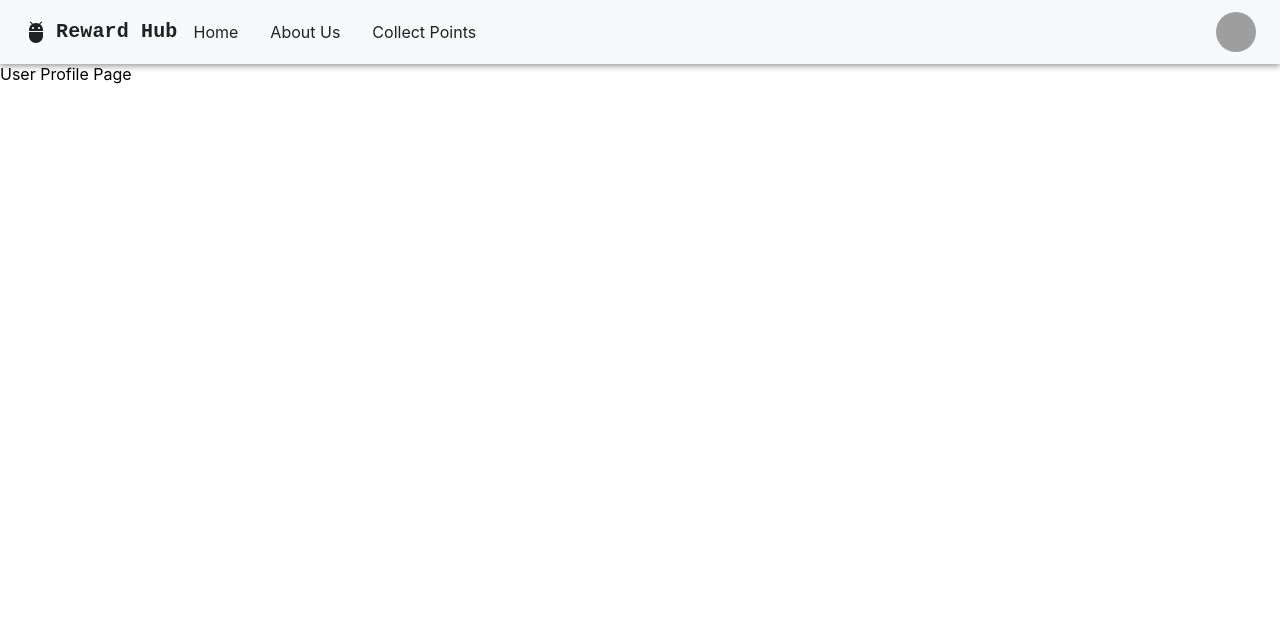
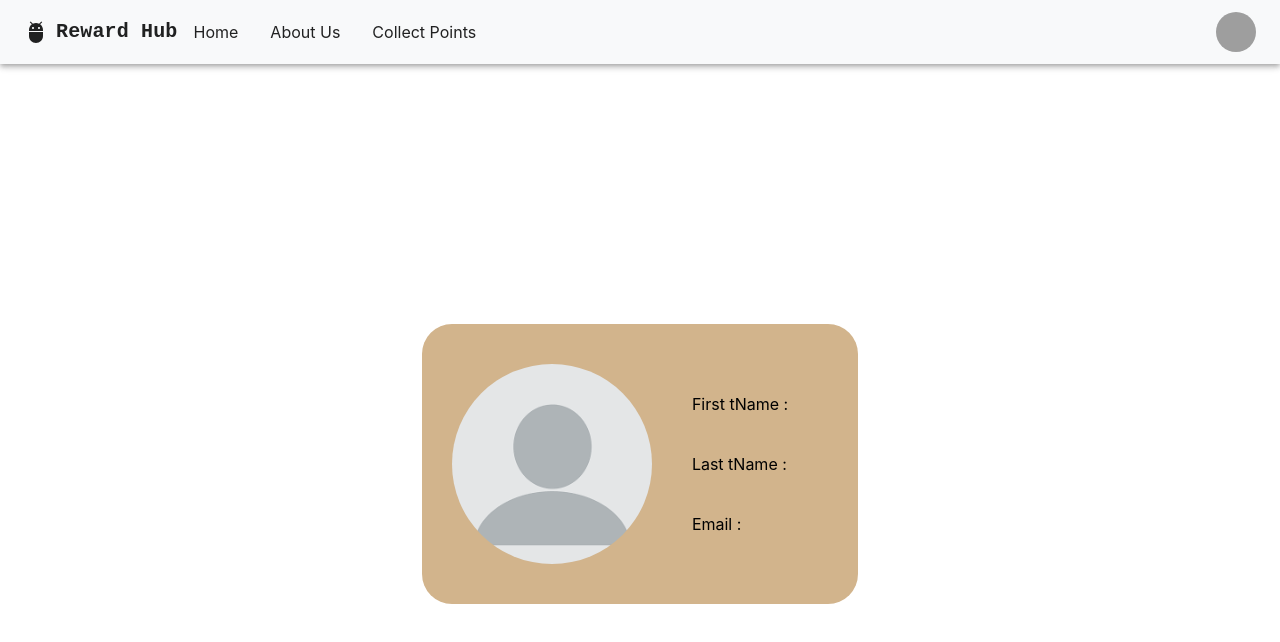
Before and after one commit to misssrav/reward-ui, a React (Create React App) app: page /profile in a window 1280 px wide. Shown: the top 642 px of the page. Built offline with nearby package versions, Linux system fonts and the light colour scheme; no server answers; grey boxes are pictures that could not be loaded.

Commit message:
ui changes

```diff
--- a/package.json
+++ b/package.json
@@ -14,6 +14,7 @@
     "react-dom": "^18.2.0",
     "react-router-dom": "^6.22.3",
     "react-scripts": "5.0.1",
+    "react-toastify": "^10.0.5",
     "web-vitals": "^2.1.4"
   },
   "scripts": {
--- a/src/components/Body.js
+++ b/src/components/Body.js
@@ -1,10 +1,13 @@
-import React from "react";
+import React, { useState } from "react";
 import Container from "@mui/material/Container";
 import Button from "@mui/material/Button";
 import { Link } from "react-router-dom";
 import rewardhub from "../resources/RewardHub.png";
 
 const Body = () => {
+  var token = localStorage.getItem("rh_token");
+  const [isLoggedIn, setIsLoggedIn] = useState(token ? true : false);
+
   return (
     <Container>
       <div
@@ -28,6 +31,7 @@ const Body = () => {
             <h2>Welcome to Reward Hub</h2>
             <p>Start getting rewards from your everyday spending.</p>
           </div>
+          {!isLoggedIn ? (
             <Button
               variant="contained"
               color="primary"
@@ -36,6 +40,9 @@ const Body = () => {
             >
               Join Now
             </Button>
+          ) : (
+            <div></div>
+          )}
         </div>
         <div style={{ flex: 1, display: "flex", justifyContent: "flex-end" }}>
           <img src={rewardhub} alt="Reward Hub logo" />
--- a/src/components/DashboardTable.js
+++ b/src/components/DashboardTable.js
@@ -118,7 +118,7 @@ export default function DashboardTable() {
   var token = localStorage.getItem("rh_token");
   const [rows, setRows] = useState([]);
   useEffect(() => {
-    fetch("http://localhost:2020/transactionhistory", {
+    fetch("http://34.125.34.237:2020/transactionhistory", {
       method: "GET",
       headers: {
         Accept: "application/form-data",
--- a/src/components/Headermui.js
+++ b/src/components/Headermui.js
@@ -19,8 +19,20 @@ import { Link, useNavigate } from "react-router-dom";
 function ResponsiveAppBar() {
   const [anchorElNav, setAnchorElNav] = React.useState(null);
   const [anchorElUser, setAnchorElUser] = React.useState(null);
-  const [isLoggedIn, setIsLoggedIn] = useState(false);
+
+  var token = localStorage.getItem("rh_token");
+  const [isLoggedIn, setIsLoggedIn] = useState(token ? true : false);
   const navigate = useNavigate();
+
+  //const [btnName, setBtnName] = useState(token ? "Logout" : "Login");
+  // const headerBtnClicked = () => {
+  //   if (btnName === "Login") {
+  //     navigate("/login");
+  //   } else {
+  //     localStorage.clear("rh_token");
+  //     navigate("/login");
+  //   }
+  // };
 
   const handleOpenNavMenu = (event) => {
     setAnchorElNav(event.currentTarget);
@@ -37,14 +49,15 @@ function ResponsiveAppBar() {
     setAnchorElUser(null);
   };
   const handleLogin = () => {
-    setIsLoggedIn(true); // Simulate login process
+    //setIsLoggedIn(true); // Simulate login process
     navigate("/login");
   };
 
   const handleLogout = () => {
     setIsLoggedIn(false); // Simulate logout process
     handleCloseUserMenu();
-    navigate("/");
+    localStorage.clear("rh_tokr");
+    navigate("/login");
   };
 
   return (
--- a/src/components/Login.js
+++ b/src/components/Login.js
@@ -15,7 +15,7 @@ export default function Login() {
     console.log("login is excuted", formData);
 
     try {
-      const response = await fetch("http://localhost:2020/login", {
+      const response = await fetch("http://34.125.34.237:2020/login", {
         method: "POST",
         headers: {
           Accept: "application/json",
--- a/src/components/PartnerStores.jsx
+++ b/src/components/PartnerStores.jsx
@@ -7,15 +7,8 @@ import Typography from "@mui/material/Typography";
 export default function PartnerStores() {
   // Enhanced example data for stores with URLs
   const stores = [
-    { id: 1, name: "Store A", url: "https://www.iloveimg.com/" },
-    { id: 2, name: "Store B", url: "https://storeb.com" },
-    { id: 3, name: "Store C", url: "https://storec.com" },
-    { id: 4, name: "Store D", url: "https://stored.com" },
-    { id: 5, name: "Store E", url: "https://storee.com" },
-    { id: 6, name: "Store F", url: "https://storef.com" },
-    { id: 7, name: "Store G", url: "https://storeg.com" },
-    { id: 8, name: "Store H", url: "https://storeh.com" },
-    { id: 9, name: "Store I", url: "https://storei.com" },
+    { id: 1, name: "Shoppie", url: "http://34.125.34.237:82" },
+    { id: 2, name: "Archies", url: "http://34.125.34.237:83" },
   ];
 
   const handleStoreClick = (url) => {
@@ -23,6 +16,7 @@ export default function PartnerStores() {
   };
 
   return (
+    <div className="storeWrapper">
       <Container>
         <Typography variant="h4" component="h1" gutterBottom>
           Reward Hub Partners
@@ -45,5 +39,6 @@ export default function PartnerStores() {
           ))}
         </Grid>
       </Container>
+    </div>
   );
 }
--- a/src/components/Profile.js
+++ b/src/components/Profile.js
@@ -1,5 +1,50 @@
-import React from "react";
+import React, { useEffect, useState } from "react";
+import profile from "../resources/profile.png";
 
 export default function Profile() {
-  return <div> User Profile Page</div>;
+  var token = localStorage.getItem("rh_token");
+  const [userDetails, setDetails] = useState({});
+  useEffect(() => {
+    fetch("http://localhost:2020/userdetails", {
+      method: "GET",
+      headers: {
+        Authorization: `Bearer ${token}`,
+        "Content-Type": "application/json",
+      },
+    })
+      .then((res) => res.json())
+      .then((res) => {
+        setDetails(res);
+      })
+      .catch((err) => {
+        throw err;
+      });
+  }, []);
+  return (
+    <div className="profileWrapper">
+      <div>
+        <div className="profileBox">
+          <div className="profilePic">
+            <img
+              className="profilePicture"
+              src={profile}
+              alt="fbejfw"
+              width="200px"
+            />
+          </div>
+          <div className="profileDetails">
+            <div className="profileDetail">
+              First tName : {userDetails ? userDetails?.user?.firstName : ""}
+            </div>
+            <div className="profileDetail">
+              Last tName : {userDetails ? userDetails?.user?.lastName : ""}
+            </div>
+            <div className="profileDetail">
+              Email : {userDetails ? userDetails?.user?.email : ""}
+            </div>
+          </div>
+        </div>
+      </div>
+    </div>
+  );
 }
--- a/src/components/Register.js
+++ b/src/components/Register.js
@@ -1,6 +1,9 @@
 import React, { useState } from "react";
 import { TextField, Button, Container, Stack } from "@mui/material";
 import { Link } from "react-router-dom";
+import { ToastContainer, toast } from "react-toastify";
+import "react-toastify/dist/ReactToastify.css";
+import { useNavigate } from "react-router-dom";
 
 export default function Register() {
   const [firstName, setFirstName] = useState("");
@@ -8,10 +11,31 @@ export default function Register() {
   const [email, setEmail] = useState("");
   const [dateOfBirth, setDateOfBirth] = useState("");
   const [password, setPassword] = useState("");
-
+  const navigate = useNavigate();
+  const notify = () => toast("User Resistered Successfully !!");
   function handleSubmit(event) {
     event.preventDefault();
-    console.log(firstName, lastName, email, dateOfBirth, password);
+    fetch("http://34.125.34.237:2020/signup", {
+      method: "POST",
+      headers: {
+        Accept: "application/json",
+        "Content-Type": "application/json",
+      },
+      body: JSON.stringify({
+        firstName: firstName,
+        lastName: lastName,
+        dateofbirth: dateOfBirth,
+        email: email,
+        password: password,
+      }),
+    })
+      .then((res) => res.json())
+      .then((res) => {
+        console.log(res);
+        notify();
+        navigate("/login");
+      });
+    // console.log(firstName, lastName, email, dateOfBirth, password);
   }
   return (
     <div>
@@ -81,6 +105,7 @@ export default function Register() {
       <small>
         Already have an account? <Link to="/login">Login Here</Link>
       </small>
+      <ToastContainer />
     </div>
   );
 }
--- a/src/components/RewardCircle.js
+++ b/src/components/RewardCircle.js
@@ -4,7 +4,7 @@ export default function RewardCircle() {
   const [rewards, setRewards] = useState(0);
   var token = localStorage.getItem("rh_token");
   useEffect(() => {
-    fetch("http://localhost:2020/getallrewards", {
+    fetch("http://34.125.34.237:2020/getallrewards", {
       method: "GET",
       headers: {
         Accept: "application/form-data",
--- a/src/index.css
+++ b/src/index.css
@@ -155,3 +155,53 @@ code {
   border-radius: 50%;
   color: white;
 }
+
+.profileWrapper {
+  width: 100%;
+  height: 100vh;
+  display: flex;
+  flex-direction: row;
+  justify-content: center;
+  align-items: center;
+}
+
+.profileBox {
+  display: flex;
+  flex-direction: row;
+  justify-content: center;
+  align-items: center;
+  background-color: tan;
+  padding: 30px;
+  border-radius: 30px;
+}
+
+.profilePic{
+  display: flex;
+  justify-content: end;
+  align-items: center;
+}
+
+.profileDetails {
+  padding: 20px;
+  display: flex;
+  flex-direction: column;
+  align-items: flex-start;
+  height: 100%;
+}
+
+.profileDetail {
+  padding: 20px;
+}
+
+.profilePicture {
+  border-radius: 50%;
+}
+
+.storeWrapper {
+    width: 100%;
+    height: 100vh;
+    display: flex;
+    flex-direction: column;
+    align-items: center;
+    justify-content: center;
+}
```
Also changed, not shown: src/components/Header.js (+15 -8 lines), src/resources/profile.png (added), 1 other file (tests, documents, lock files or other folders). Lines whose indentation alone changed are shown as unchanged.
